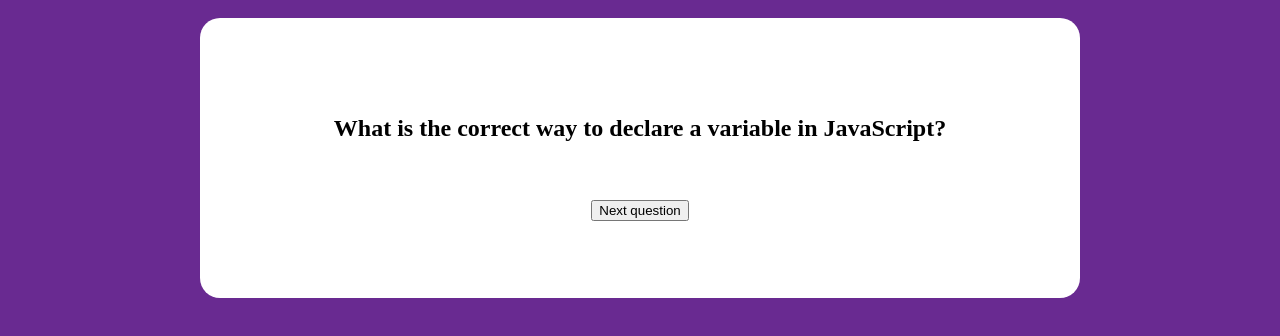
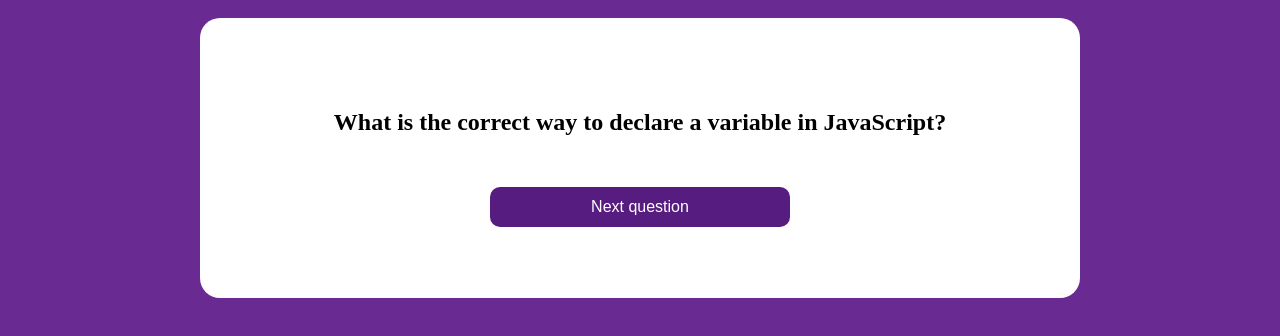
Before and after one commit to SNackademin/Quiz-Ankademin, a plain HTML site: page index.html in a window 1280 px wide. Both pictures are taken after a click on the button "Start". Shown: the part 282-618 px from the top of the page. Drawn offline with Linux system fonts and the light colour scheme.

Commit message:
Next question button fixed

```diff
--- a/script.js
+++ b/script.js
@@ -42,7 +42,7 @@ startGameButton.addEventListener('click', () => {
     console.log(playerNameDisplay)
     playerName.value = "";
 
-    document.querySelector('.container').innerHTML = '';
+    //document.querySelector('.container').innerHTML = '';
     renderQuestion()
 })
 
@@ -54,20 +54,22 @@ function renderQuestion() {
 
     if (questionNumber < questions.length) {
 
+        document.querySelector('.container').innerHTML = '';
+
         console.log("This is the question number: " + questionNumber)
 
         const h2Question = document.createElement('h2');
         h2Question.textContent = questions[questionNumber].question
         container.appendChild(h2Question)
 
-        const netQuestionButton = document.createElement('button');
-        netQuestionButton.textContent = 'Next question';
-
-        netQuestionButton.addEventListener('click',() => {
+        const nextQuestionButton = document.createElement('button');
+        nextQuestionButton.textContent = 'Next question';
+        nextQuestionButton.id = 'next-question-button';
+        nextQuestionButton.addEventListener('click',() => {
             questionNumber++;
             renderQuestion();
         })
-        container.appendChild(netQuestionButton)
+        container.appendChild(nextQuestionButton)
 
     }
 
--- a/style.css
+++ b/style.css
@@ -46,7 +46,7 @@
     padding: 40px;
  }
 
- #start-button {
+ #start-button, #next-question-button {
     background-color: #561c7f;
     color: white;
     border: none;
```
